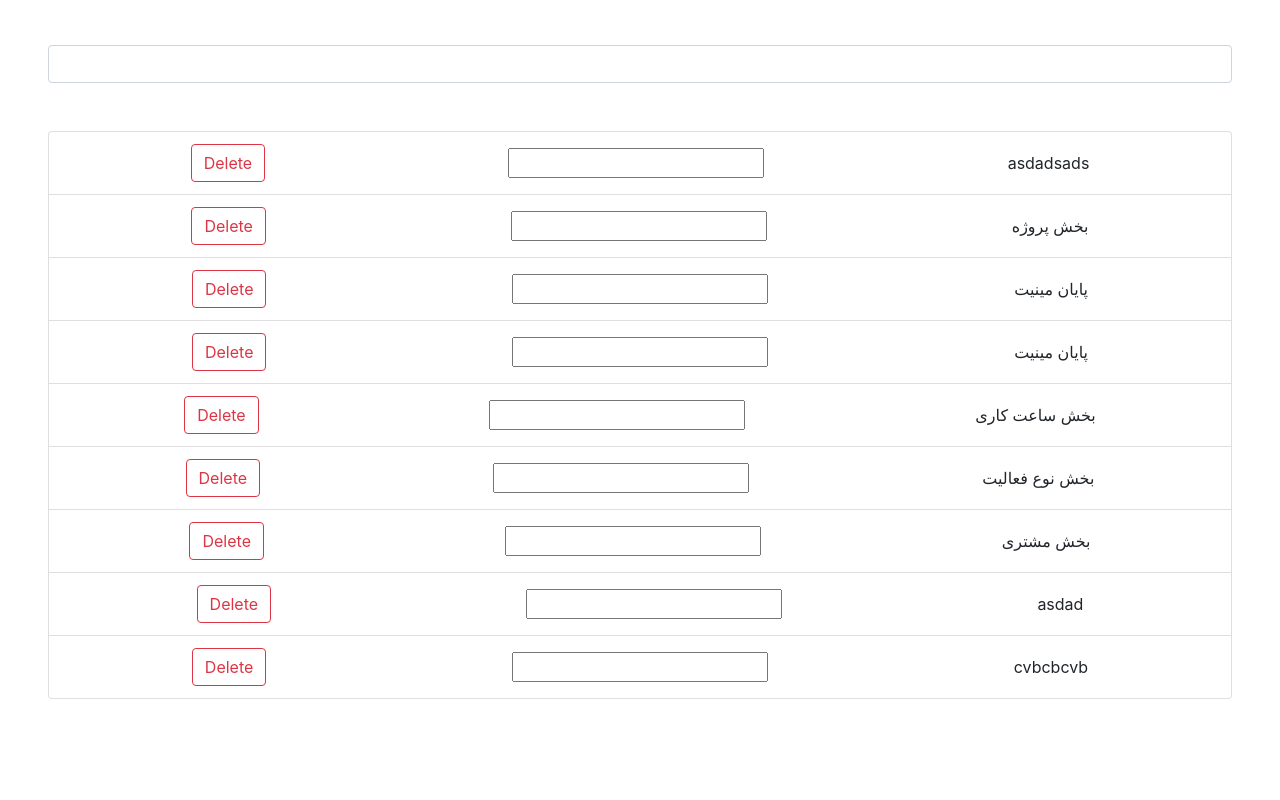
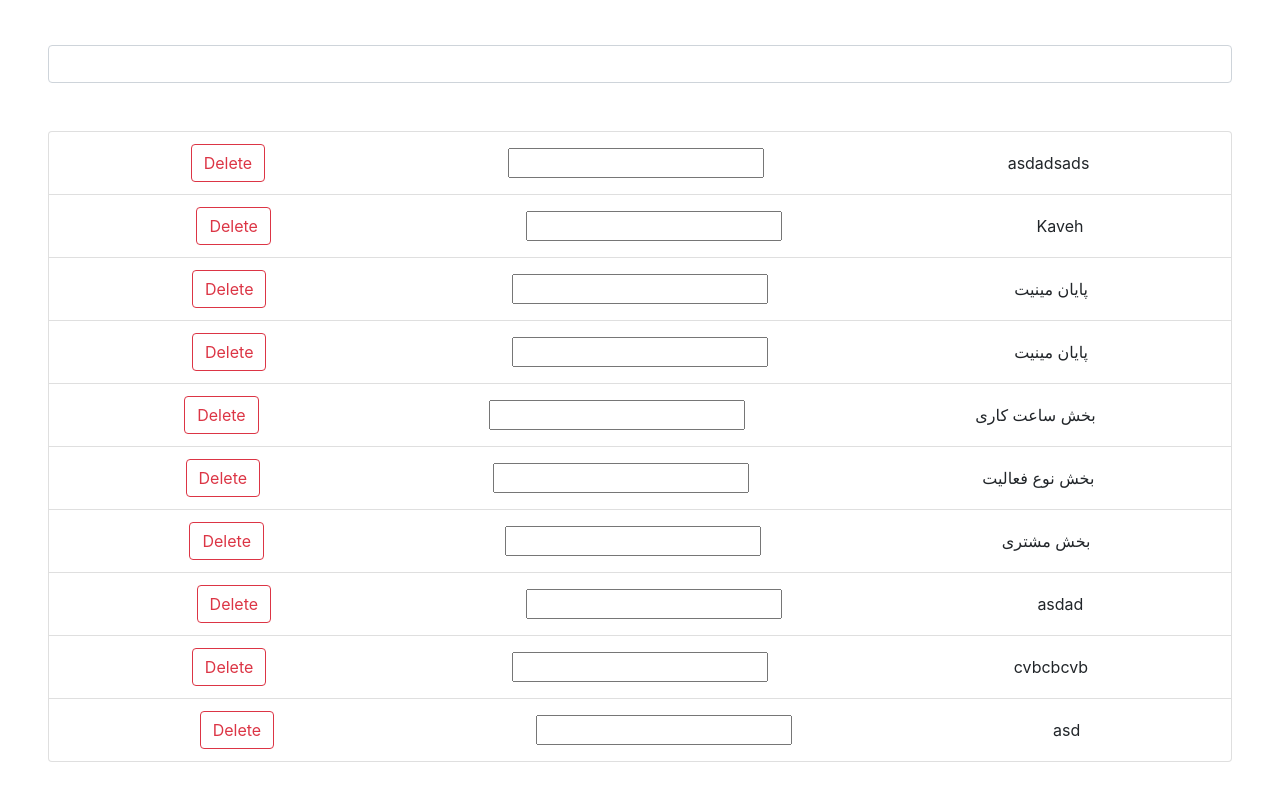
Before and after one commit to KavehKarami/mosh-angular-practice, an Angular app: page / in a window 1280 px wide. Shown: the part 1325-2125 px from the top of the page. Before the commit the page ends 2072 px from the top, so only its background shows below. Built offline with nearby package versions, Linux system fonts and the light colour scheme; data requests are answered from the project's data file.

Commit message:
use life-cycle

```diff
--- a/src/app/posts/posts.component.ts
+++ b/src/app/posts/posts.component.ts
@@ -1,4 +1,4 @@
-import { Component } from '@angular/core';
+import { Component, OnInit } from '@angular/core';
 import { HttpClient } from '@angular/common/http';
 
 @Component({
@@ -6,12 +6,14 @@ import { HttpClient } from '@angular/common/http';
   templateUrl: './posts.component.html',
   styleUrls: ['./posts.component.css'],
 })
-export class PostsComponent {
+export class PostsComponent implements OnInit {
   posts;
 
   private url = 'http://localhost:8080/posts';
 
-  constructor(private http: HttpClient) {
+  constructor(private http: HttpClient) {}
+
+  ngOnInit() {
     this.getPosts();
   }
 
--- a/src/dataBase/db.json
+++ b/src/dataBase/db.json
@@ -91,7 +91,7 @@
       "id": 1
     },
     {
-      "description": "بخش پروژه",
+      "description": "Kaveh",
       "projectName": "Minit",
       "projectIndex": 2,
       "projectId": 1,
@@ -262,6 +262,10 @@
     {
       "description": "cvbcbcvb",
       "id": 14
+    },
+    {
+      "description": "asd",
+      "id": 15
     }
   ],
   "colors": [
```
